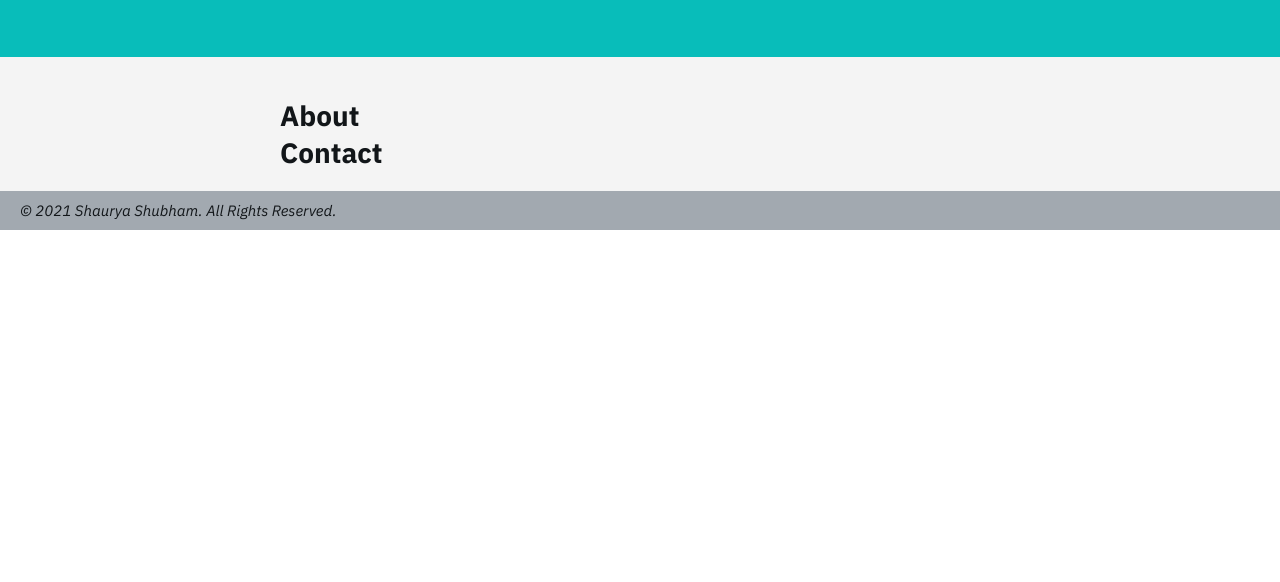
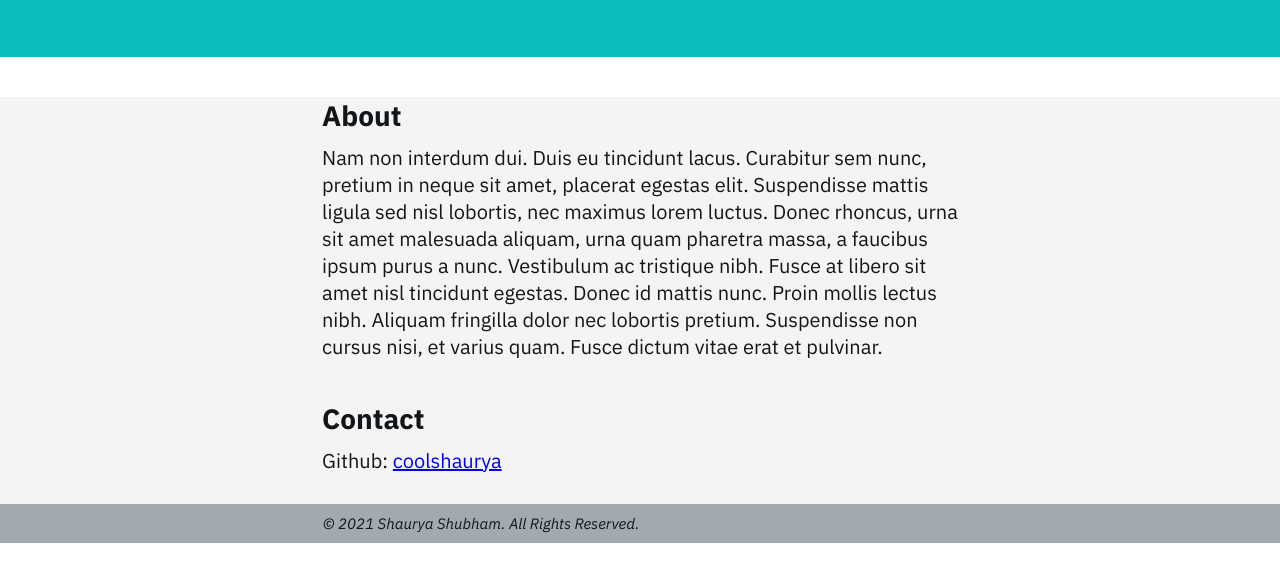
Before and after one commit to coolshaurya/website_old, a plain HTML site: page index.html in a window 1280 px wide. Shown: the part 204-786 px from the top of the page. Drawn offline with Linux system fonts and the light colour scheme.

Commit message:
Change CSS and add some dummy content

```diff
--- a/index.html
+++ b/index.html
@@ -19,18 +19,22 @@
 		--footer-grey: #a2a9b0;
 		--main-grey: #f4f4f4;
 		--text-color: #121619;
+
+		--char-width: 53ch;
+		--horizontal-padding: max(calc((100% - var(--char-width)) / 2), 1rem);
+		--horizontal-padding-footer: max(calc((100% - (var(--char-width) * 1.33)) / 2), 1rem);
 	}
 
 	body, html {
 		font-size: 20px;
-		font-family: "IBM Plex Sans", serif;
+		font-family: "IBM Plex Sans", sans-serif;
 		font-weight: 400;
 		color: var(--text-color);
 	}
 
 	h1 {
 		font-size: 3rem;
-		font-family: "IBM Plex Serif", serif;
+		font-family: "IBM Plex Serif", Georgia, serif;
 		font-weight: 700;
 		font-style: italic;
 		margin-bottom: 1.5rem;
@@ -39,6 +43,7 @@
 	h2 {
 		font-size: 1.4rem;
 		font-weight: 700;
+		margin: 2rem 0 0.5rem;
 	}
 
 	header {
@@ -53,22 +58,13 @@
 
 	main {
 		background-color: var(--main-grey);
-
-		/* top | horizontal | bottom */
-		padding: 2rem 0 1rem;
-	}
-
-	main .container {
-		min-width: 40ch;
-		max-width: 60ch;
-		margin: auto;
+		padding: 0 var(--horizontal-padding) 1.5rem;
 	}
 
 	footer {
 		font-size: 0.75rem;
 		font-style: italic;
-		padding: 0.5rem;
-		padding-left: 1rem;
+		padding: 0.5rem var(--horizontal-padding-footer);
 		background-color: var(--footer-grey);
 	}
 </style>
@@ -81,14 +77,18 @@
 		</p>
 	</header>
 	<main>
-		<div class="container">
 		<section>
 			<h2> About </h2>
+			<p>
+				 Nam non interdum dui. Duis eu tincidunt lacus. Curabitur sem nunc, pretium in neque sit amet, placerat egestas elit. Suspendisse mattis ligula sed nisl lobortis, nec maximus lorem luctus. Donec rhoncus, urna sit amet malesuada aliquam, urna quam pharetra massa, a faucibus ipsum purus a nunc. Vestibulum ac tristique nibh. Fusce at libero sit amet nisl tincidunt egestas. Donec id mattis nunc. Proin mollis lectus nibh. Aliquam fringilla dolor nec lobortis pretium. Suspendisse non cursus nisi, et varius quam. Fusce dictum vitae erat et pulvinar.
+			</p>
  		</section>
 		<section>
 			<h2> Contact </h2>
+			<p>
+				Github: <a href="https://github.com/coolshaurya">coolshaurya</a>
+			<p>
 		</section>
-		</div>
 	</main>
 	<footer>
 		&copy; 2021 Shaurya Shubham. All Rights Reserved.
```
Lines whose indentation alone changed are shown as unchanged.
